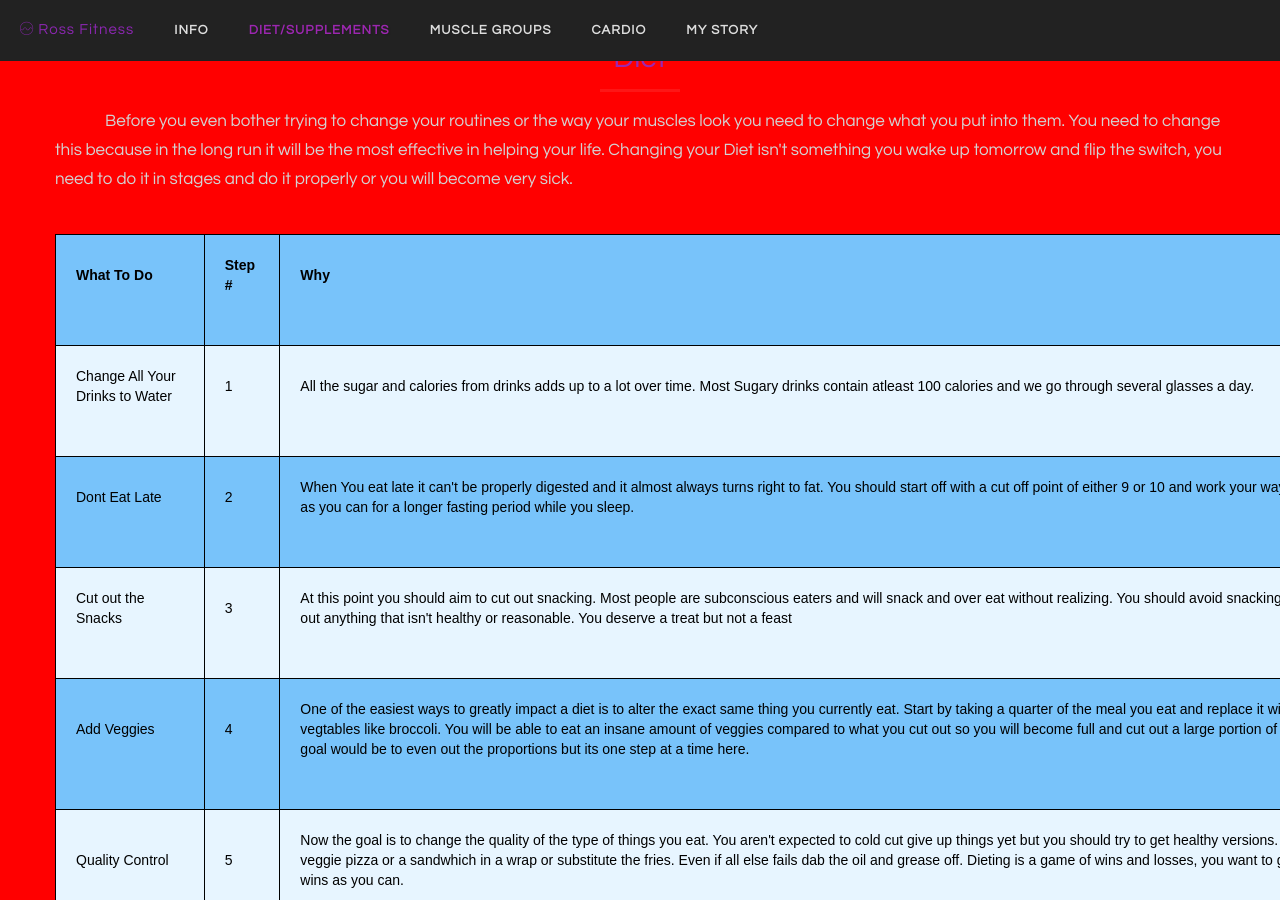
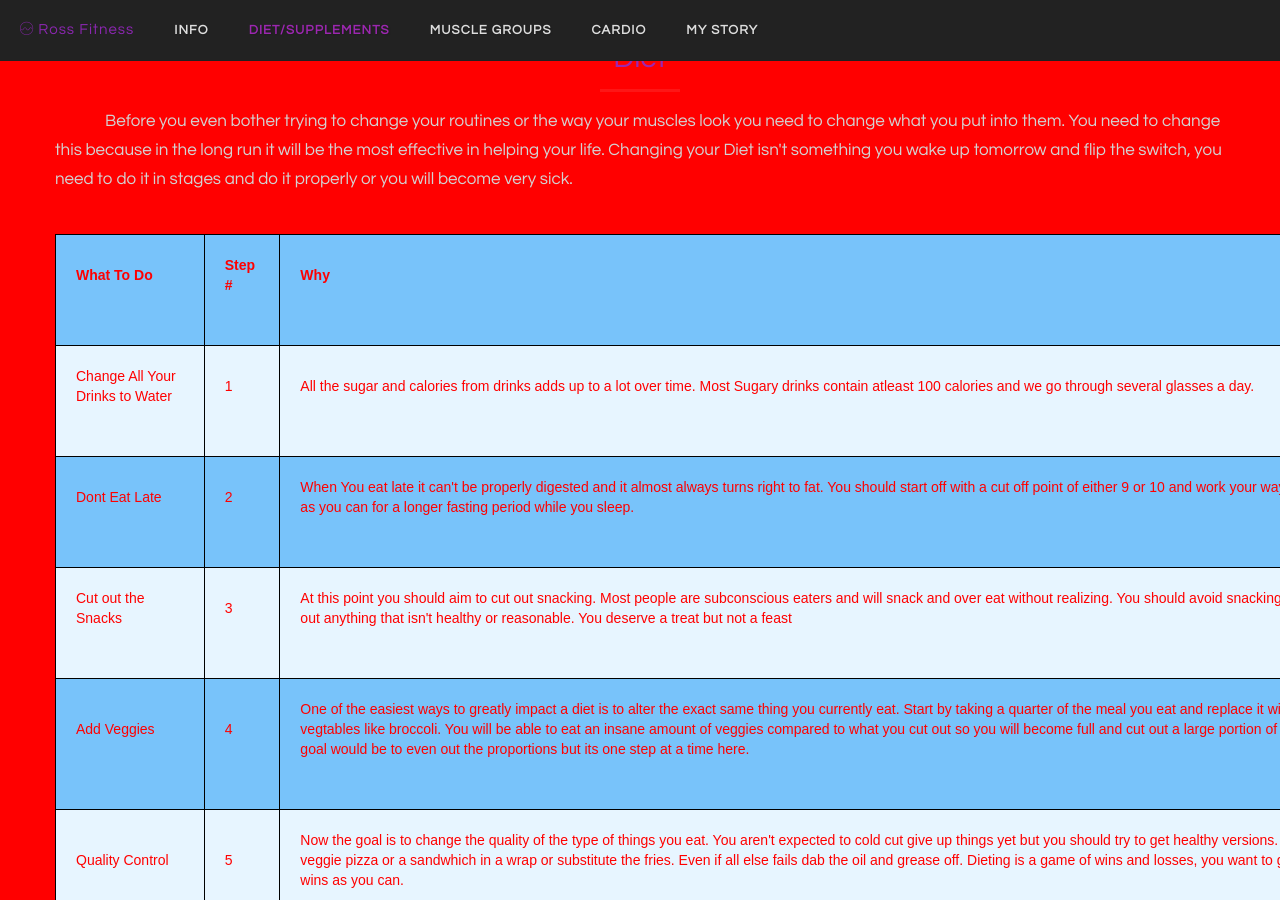
Before and after one commit to DerekR0123/Rossfitness.github.io, a Jekyll site: the page index.html, which Jekyll copies as it is, in a window 1280 px wide and 900 px high, scrolled down 1559 px. Built offline with Jekyll 4.4.1, drawn with Linux system fonts in a browser that asks for light colours; some web fonts are replaced.

Commit message:
Update styles.css

```diff
--- a/css/styles.css
+++ b/css/styles.css
@@ -12,6 +12,7 @@ html,
 body {
     width: 100%;
     height: 100%;
+    background-color: #FF0000;
 }
 
 body {
@@ -290,7 +291,7 @@ table {
 td, th {
     border: 1px solid #000000;
     text-align: left;
-    color: #000000;
+    color: #FF0000;
     padding: 20px;
     margin-bottom: 5px;
     padding-bottom: 50px;
@@ -298,12 +299,12 @@ td, th {
 
 tr:nth-child(even) {
     background-color: #E7F5FF;
-    color: #000000;
+    color: #FF0000;
 }
 
 tr:nth-child(odd) {
     background-color: #78C3FA;
-    color: #000000;
+    color: #FF0000;
 }
 
 @media(min-width:768px) {
```
